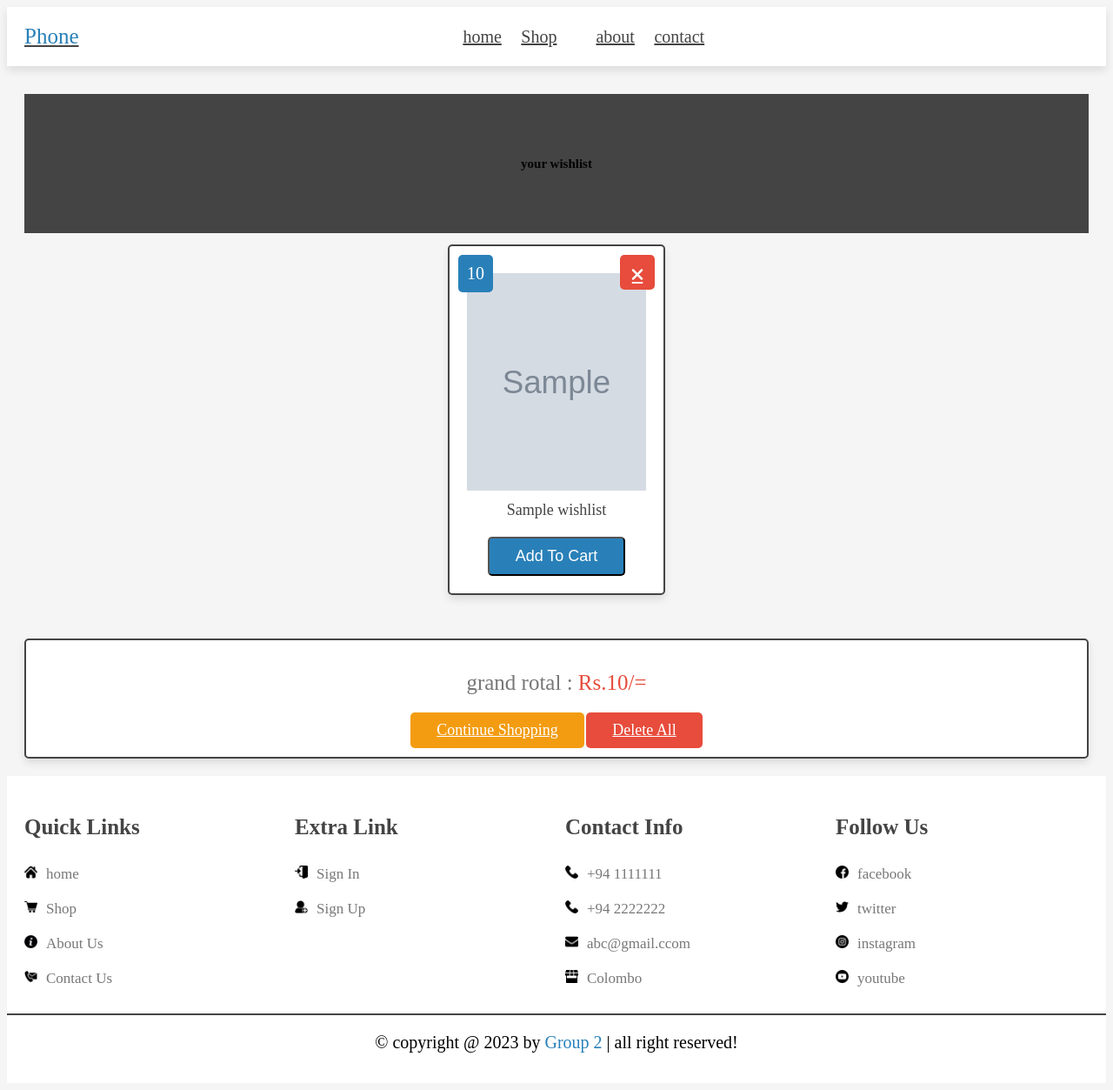
After one commit to kusha2000/Website_Project, a PHP site: page /wishlist.php in a window 1280 px wide. The commit adds this page. Shown: the whole page at 87% size. Run offline with PHP 8.4, Linux system fonts and the light colour scheme; tables that the repository leaves empty or names only in its code hold one stand-in row (values such as "Sample post"); grey boxes marked "Sample" are stand-in pictures.

Commit message:
Wishlist page created

```diff
--- a/css/style.css
+++ b/css/style.css
@@ -67,6 +67,11 @@ section{
     z-index: -1;
     background: var(--main-color);
     clip-path: polygon(0 90%,100% 80%,100% 100%,0% 100%);
+}
+
+.disabled{
+    pointer-events:none;
+    opacity:.5;
 }
 
 .btn,.delete-btn,.option-btn{
@@ -216,6 +221,47 @@ section{
     font-size: 1.8rem;
     color:var(--black);
 
+}
+.products .box-container .box .fa-times{
+    position:absolute;
+    top:1rem;
+    right:1rem;
+    height:4rem;
+    width:4rem;
+    line-height:4.5rem;
+    font-size:2rem;
+    border-radius: .5rem;
+    background-color: var(--red);
+    color: var(--white);
+
+}
+.products .box-container .box .fa-times:hover{
+
+    background-color: var(--black);
+
+
+}
+
+/* whishlist page*/
+
+.products .wishlist-total{
+    max-width:1200px;
+    margin:0 auto;
+    padding:1rem;
+    text-align: center;
+    background-color: var(--white);
+    border:var(--border);
+    box-shadow: var(--box-shadow);
+    border-radius: .5rem;
+    margin-top: 5rem;;
+}
+.products .wishlist-total p{
+    font-size: 2.5rem;
+    color:var(--light-color);
+    margin-bottom: 1rem;
+}
+.products .wishlist-total span{
+    color: var(--red);
 }
 
 /* phone slider*/
--- /dev/null
+++ b/wishlist.php
@@ -0,0 +1,117 @@
+<?php
+
+include 'config.php';
+
+session_start();
+
+// if(isset($_SESSION['user_id'])){
+//     $user_id=$_SESSION['user_id'];
+// }else{
+//     $user_id='';
+//     header('location:user_login.php');
+// }
+
+if(isset($_POST['add_to_cart'])){
+
+    $product_id = $_POST['product_id'];
+    $product_name = $_POST['product_name'];
+    $product_price = $_POST['product_price'];
+    $product_image = $_POST['product_image'];
+    $product_quantity = 1;
+
+    $check_cart_numbers = mysqli_query($conn, "SELECT * FROM `cart` WHERE name = '$product_name' AND user_id = '$user_id'") or die('query failed');
+
+    if(mysqli_num_rows($check_cart_numbers) > 0){
+        $message[] = 'already added to cart';
+    }else{
+
+        $check_wishlist_numbers = mysqli_query($conn, "SELECT * FROM `wishlist` WHERE name = '$product_name' AND user_id = '$user_id'") or die('query failed');
+
+        if(mysqli_num_rows($check_wishlist_numbers) > 0){
+            mysqli_query($conn, "DELETE FROM `wishlist` WHERE name = '$product_name' AND user_id = '$user_id'") or die('query failed');
+        }
+
+        mysqli_query($conn, "INSERT INTO `cart`(user_id, pid, name, price, quantity, image) VALUES('$user_id', '$product_id', '$product_name', '$product_price', '$product_quantity', '$product_image')") or die('query failed');
+        $message[] = 'product added to cart';
+    }
+
+}
+
+if(isset($_GET['delete'])){
+    $delete_id=$_GET['delete'];
+    mysqli_query($conn, "DELETE FROM `wishlist` WHERE id='$delete_id'") or die('query failed');
+    header('location:wishlist.php');
+}
+if(isset($_GET['delete_all'])){
+    mysqli_query($conn, "DELETE FROM `wishlist` WHERE user_id='$user_id'") or die('query failed');
+    header('location:wishlist.php');
+}
+
+?>
+
+<!DOCTYPE html>
+<html lang="en">
+<head>
+    <meta charset="UTF-8">
+    <meta http-equiv="X-UA-Compatible" content="IE=edge">
+    <meta name="viewport" content="width=device-width, initial-scale=1.0">
+    <title>wishlist</title>
+    <!-- font awesome cdn link  -->
+   <link rel="stylesheet" href="https://cdnjs.cloudflare.com/ajax/libs/font-awesome/6.0.0/css/all.min.css">
+
+    <!-- custom admin css file link  -->
+    <link rel="stylesheet" href="css/style.css">
+</head>
+<body>
+    <?php include 'header.php'; ?>
+
+    <section class="products">
+        <h1 class="heading">your wishlist</h1>
+
+        <div class="box-container">
+                <?php
+                //For Testing
+                $user_id=1;
+
+                $grand_total=0;
+                $select_wishlists = mysqli_query($conn, "SELECT * FROM `wishlist` WHERE user_id='$user_id'") or die('query failed');
+                if(mysqli_num_rows($select_wishlists) > 0){
+                    while($fetch_wishlists = mysqli_fetch_assoc($select_wishlists)){
+            ?>
+            <form action="" method="POST" class="box">
+                <a href="wishlist.php?delete=<?php echo $fetch_wishlists['id'];?>" class="fas fa-times" onclick="return confirm('delete this from wishlist?');"></a>
+                <a href="view_page.php?pid=<?php echo $fetch_wishlists['id'];?>" class="fas fa-eyes"></a>
+                <img src="uploaded_img/<?php echo $fetch_wishlists['image']; ?>" alt="" class="image">
+                <div class="name"><?php echo $fetch_wishlists['name']; ?></div>
+                <div class="price"><?php echo $fetch_wishlists['price']; ?></div>
+                <input type="hidden" name="product_name" value="<?php echo $fetch_wishlists['name']; ?>">
+                <input type="hidden" name="product_price" value="<?php echo $fetch_wishlists['price']; ?>">
+                <input type="hidden" name="product_image" value="<?php echo $fetch_wishlists['image']; ?>">
+                <input type="submit" value="add to cart" name="add_to_cart" class="btn">
+
+
+
+            </form>
+            <?php
+            $grand_total+=$fetch_wishlists['price'];
+                }
+            }else{
+                echo '<p class="empty">no products added yet!</p>';
+            }
+            ?>
+        </div>
+
+        <div class="wishlist-total">
+            <p>grand rotal : <span>Rs.<?php echo $grand_total;?>/=</span></p>
+            <a href="shop.php" class="option-btn">continue shopping</a>
+            <a href="wishlist.php?delete_all" class="delete-btn <?php echo($grand_total>1)?'':'disabled' ?>" onclick="return ('delete all from wishlist?');">delete all</a>
+        </div>
+
+    </section>
+
+
+    <?php include 'footer.php'; ?>
+
+    <script src="js/script.js"></script>
+</body>
+</html>
```
Also changed, not shown: shop.php (+25 -0 lines).
